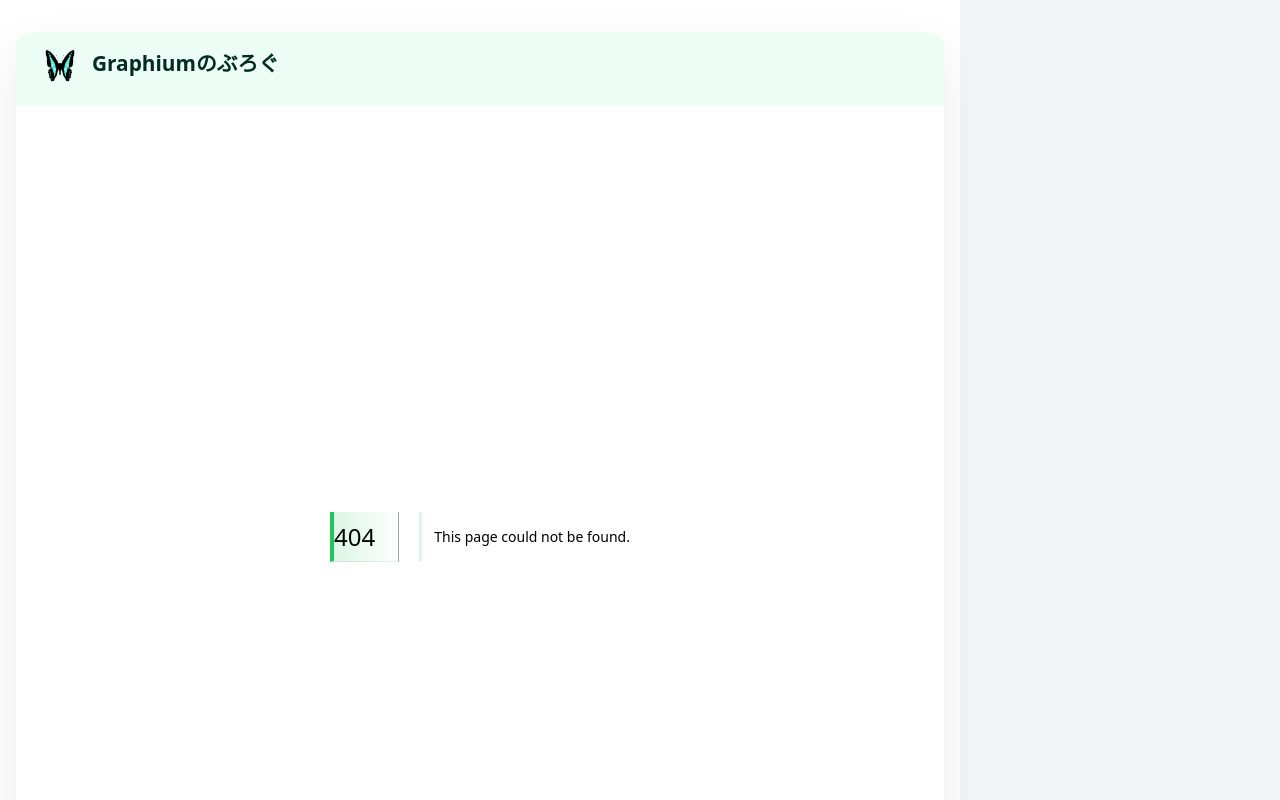
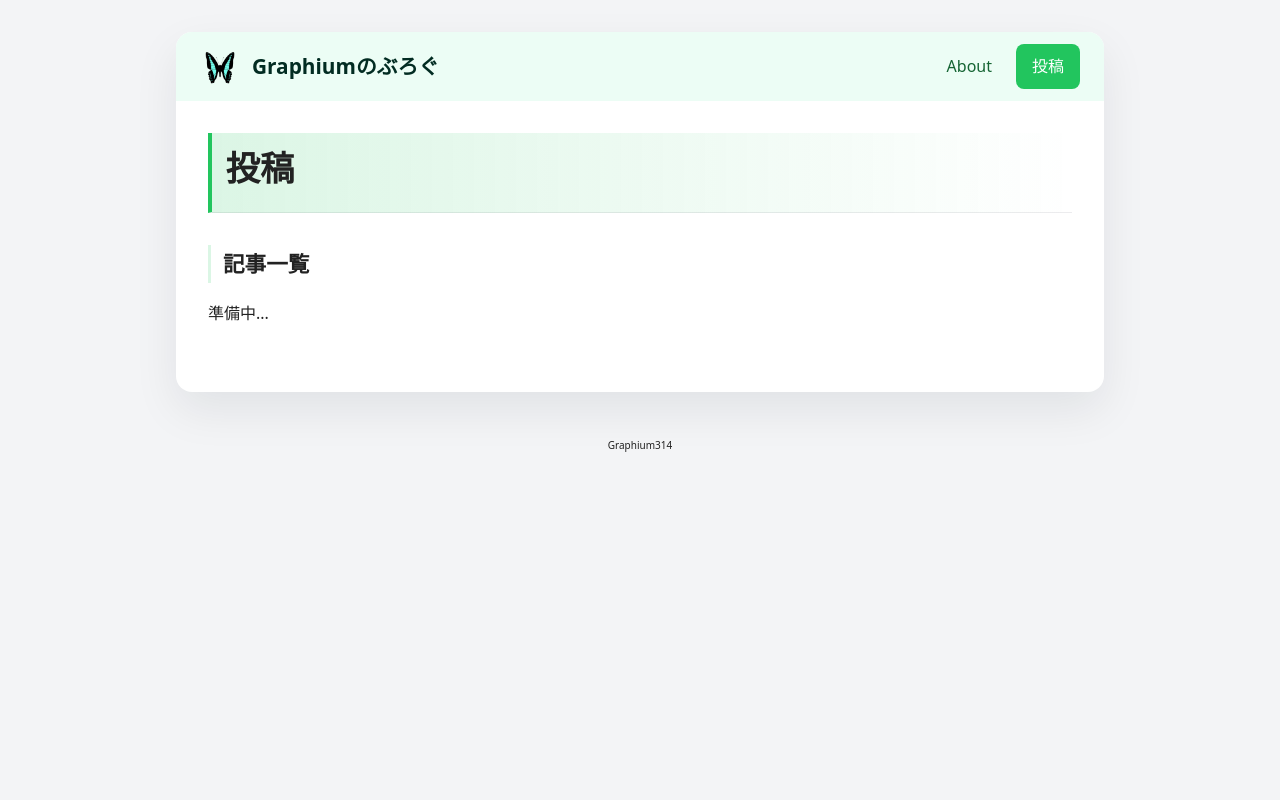
Before and after one commit to Graphium314/graphium314.github.io, a Next.js app: page /posts in a window 1280 px wide. Before the commit this address had no page. Shown: the top 800 px of the page. Built offline with nearby package versions, Linux system fonts and the light colour scheme.

Commit message:
ページの構造を変更

```diff
--- a/src/pages/_app.tsx
+++ b/src/pages/_app.tsx
@@ -1,10 +1,18 @@
 import type { AppProps } from "next/app";
 import Head from "next/head";
 import Link from "next/link";
+import { useRouter } from "next/router";
 
 import "../styles/globals.scss";
 
+const navItems = [
+  { href: "/", label: "About" },
+  { href: "/posts", label: "投稿" },
+];
+
 export default function App({ Component, pageProps }: AppProps) {
+  const router = useRouter();
+
   return (
     <>
       <div id="layout_wrapper">
@@ -16,6 +24,17 @@ export default function App({ Component, pageProps }: AppProps) {
             <img src="/GraphiumIcon.png" alt="" id="HeaderIcon" />
             Graphiumのぶろぐ
           </Link>
+          <nav className="navbar-nav">
+            {navItems.map((item) => (
+              <Link
+                key={item.href}
+                href={item.href}
+                className={`nav-link ${router.pathname === item.href ? "active" : ""}`}
+              >
+                {item.label}
+              </Link>
+            ))}
+          </nav>
         </header>
         <main>
           <Component {...pageProps} />
--- /dev/null
+++ b/src/pages/posts/index.mdx
@@ -0,0 +1,5 @@
+# 投稿
+
+## 記事一覧
+
+準備中...
--- /dev/null
+++ b/src/pages/posts/index.tsx
@@ -0,0 +1,5 @@
+import Content from './index.mdx'
+
+export default function Page() {
+  return <Content />
+}
--- a/src/styles/layout.scss
+++ b/src/styles/layout.scss
@@ -29,6 +29,11 @@ header {
   width: 100%;
   background-color: #ecfdf5;
   padding: 0.75rem 1.5rem;
+  display: flex;
+  align-items: center;
+  justify-content: space-between;
+  flex-wrap: wrap;
+  gap: 0.75rem;
 
   .navbar-brand {
     display: inline-flex;
@@ -41,6 +46,30 @@ header {
 
   #HeaderIcon {
     height: 2.5rem;
+  }
+
+  .navbar-nav {
+    display: flex;
+    align-items: center;
+    gap: 0.5rem;
+  }
+
+  .nav-link {
+    padding: 0.5rem 1rem;
+    border-radius: 8px;
+    font-weight: 500;
+    color: #166534 !important;
+    transition: background-color 0.15s ease, color 0.15s ease;
+
+    &:hover {
+      background-color: #d1fae5;
+      color: #14532d !important;
+    }
+
+    &.active {
+      background-color: var(--accent);
+      color: #fff !important;
+    }
   }
 }
 
```
Also changed, not shown: src/pages/index.mdx (+46 -4 lines).
